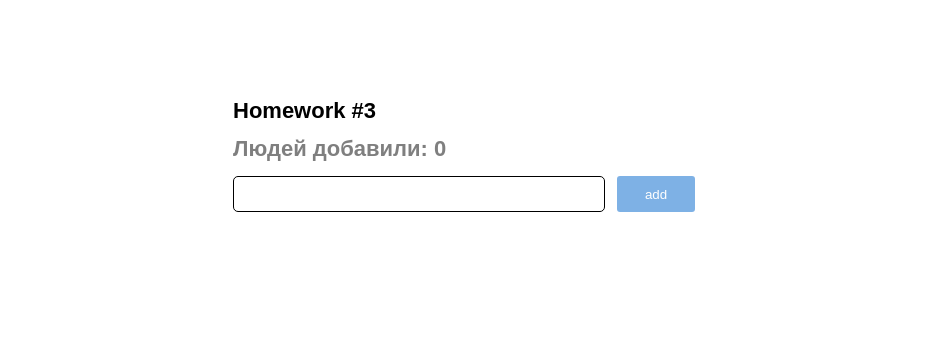
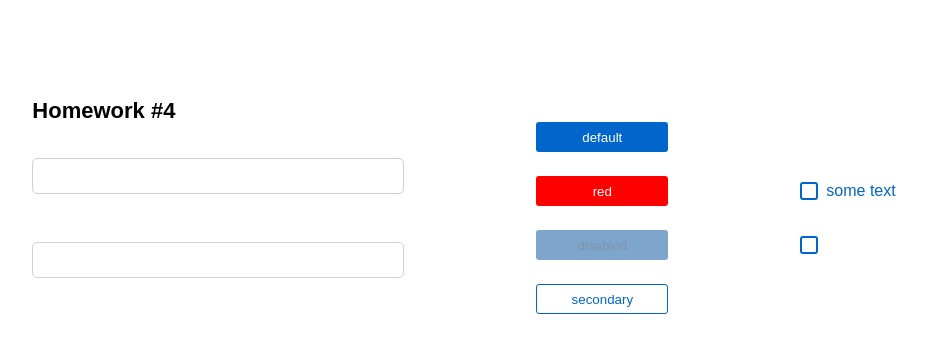
Before and after one commit to KimYana0607/hws2-master, a React (Create React App) app: page /#/ in a window 1280 px wide. Shown: the top 352 px of the page, without its empty margins (176-1103 px from the left). Built offline with nearby package versions, Linux system fonts and the light colour scheme.

Commit message:
Commit 4

```diff
--- a/src/s1-main/App.tsx
+++ b/src/s1-main/App.tsx
@@ -4,6 +4,7 @@ import s from './App.module.css';
 import HW1 from '../s2-homeworks/hw01/HW1';
 import HW2 from "../s2-homeworks/hw02/HW2";
 import HW3 from "../s2-homeworks/hw03/HW3";
+import HW4 from "../s2-homeworks/hw04/HW4";
 // import HW2 from '../s2-homeworks/hw02/HW2';
 // import HW3 from '../s2-homeworks/hw03/HW3';
 // import HW4 from '../s2-homeworks/hw04/HW4';
@@ -18,9 +19,10 @@ function App() {
                     {/* Раскомментируй по мере добавления домашних */}
                     {/*<Route path="/" element={<HW2 />} />*/}
                     {/*<Route path="/hw2" element={<HW2 />} />*/}
-                    <Route path="/" element={<HW3 />} />
-                     <Route path="/hw3" element={<HW3 />} />
-                    {/* <Route path="/hw4" element={<HW4 />} /> */}
+                    {/*<Route path="/" element={<HW3 />} />*/}
+                    {/* <Route path="/hw3" element={<HW3 />} />*/}
+                    <Route path="/" element={<HW4 />} />
+                     <Route path="/hw4" element={<HW4 />} />
                     {/* <Route path="/hw5" element={<HW5 />} /> */}
                 </Routes>
             </HashRouter>
--- a/src/s2-homeworks/hw04/Stand.module.css
+++ b/src/s2-homeworks/hw04/Stand.module.css
@@ -2,6 +2,7 @@
     display: flex;
     justify-content: space-between;
     align-items: center;
+    gap: 132px;
 }
 
 .inputs {
--- a/src/s2-homeworks/hw04/common/c1-SuperInputText/SuperInputText.module.css
+++ b/src/s2-homeworks/hw04/common/c1-SuperInputText/SuperInputText.module.css
@@ -2,6 +2,11 @@
 }
 
 .input {
+    min-width: 372px;
+    min-height: 36px;
+    border-radius: 5px;
+    opacity: 1;
+    border: 1px solid #D1D1D1
 }
 
 .inputWrapper {
@@ -11,10 +16,15 @@
 }
 
 .errorInput {
+    border: 1px solid red;
+    background-color: #ffe6e6;
 }
 
 .errorInput:focus {
 }
 
 .error {
+    /*border: 1px solid red;*/
+    /*background-color: #ffe6e6;*/
+
 }
--- a/src/s2-homeworks/hw04/common/c1-SuperInputText/SuperInputText.tsx
+++ b/src/s2-homeworks/hw04/common/c1-SuperInputText/SuperInputText.tsx
@@ -40,9 +40,8 @@ const SuperInputText: React.FC<SuperInputTextPropsType> = (
 
         onChangeText?.(e.currentTarget.value)
     }
-    const onKeyPressCallback = (e: KeyboardEvent<HTMLInputElement>) => {
+    const onKeyDownCallback = (e: KeyboardEvent<HTMLInputElement>) => {
         onKeyPress?.(e)
-
         onEnter && // если есть пропс onEnter
         e.key === 'Enter' && // и если нажата кнопка Enter
         onEnter() // то вызвать его
@@ -60,7 +59,7 @@ const SuperInputText: React.FC<SuperInputTextPropsType> = (
                 id={id}
                 type={'text'}
                 onChange={onChangeCallback}
-                onKeyPress={onKeyPressCallback}
+                onKeyDown={onKeyDownCallback}
                 className={finalInputClassName}
                 {...restProps} // отдаём инпуту остальные пропсы если они есть (value например там внутри)
             />
--- a/src/s2-homeworks/hw04/common/c2-SuperButton/SuperButton.module.css
+++ b/src/s2-homeworks/hw04/common/c2-SuperButton/SuperButton.module.css
@@ -1,35 +1,63 @@
 .button {
+    min-width: 132px;
+    min-height: 30px;
+    border-radius: 3px;
+    opacity: 1;
+    border: none;
+    color: white;
+    transition: all 0.3s ease;
 }
 
 .disabled {
+    border-radius: 3px;
+    opacity: 0.5;
+    background-color: #004D99;
+    color: #002E5C;
 }
 
 .secondary {
+    /*opacity: 1;*/
+    border: 1px solid #0066CC;
+    background-color: white;
+    color: #0066CC;
+
 }
 
 .default {
+    min-width: 132px;
+    min-height: 30px;
+    border-radius: 3px;
+    opacity: 1;
+    border: none;
+    background-color: #0066CC
 }
 
 .red {
+    background-color: red;
 }
 
 .default:hover {
+    transform: scale(1.05);
 }
 
 .red:hover {
-}
+    transform: scale(1.05)}
 
 .secondary:hover {
+   transform: scale(1.05)
 }
 
 
 .default:active {
+    background-color: #0059B2;
 }
 
 .secondary:active {
+    background-color: #C9E5FF;
 }
 
 .red:active {
+    background-color: #B21232;
 }
 
 .button:disabled {
--- a/src/s2-homeworks/hw04/common/c2-SuperButton/SuperButton.tsx
+++ b/src/s2-homeworks/hw04/common/c2-SuperButton/SuperButton.tsx
@@ -17,12 +17,15 @@ const SuperButton: React.FC<SuperButtonPropsType> = (
         ...restProps // все остальные пропсы попадут в объект restProps, там же будет children
     }
 ) => {
-    const finalClassName = s.button
-        // + (disabled
-        //         ? ...
-        //         : xType === 'red'
-        //             ? ...
-        + (className ? ' ' + className : '') // задачка на смешивание классов
+    const finalClassName =
+        s.button + ' ' + (
+            disabled
+                ? s.disabled
+                : xType === 'red' ? s.red + (className ? ' ' + className : '')
+                    : xType === 'secondary' ? s.secondary
+                    : s.default + (className ? ' ' + className : '')
+        );
+
 
     return (
         <button
--- a/src/s2-homeworks/hw04/common/c3-SuperCheckbox/SuperCheckbox.tsx
+++ b/src/s2-homeworks/hw04/common/c3-SuperCheckbox/SuperCheckbox.tsx
@@ -27,8 +27,9 @@ const SuperCheckbox: React.FC<SuperCheckboxPropsType> = (
     }
 ) => {
     const onChangeCallback = (e: ChangeEvent<HTMLInputElement>) => {
+        onChange?.(e);
+        onChangeChecked?.(e.currentTarget.checked)
         // задачка на написание онченджа
-
     }
 
     const finalInputClassName = s.checkbox
```
